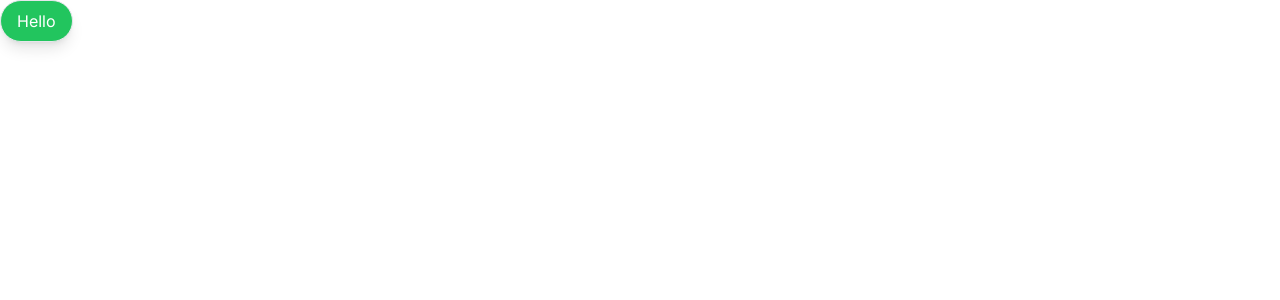
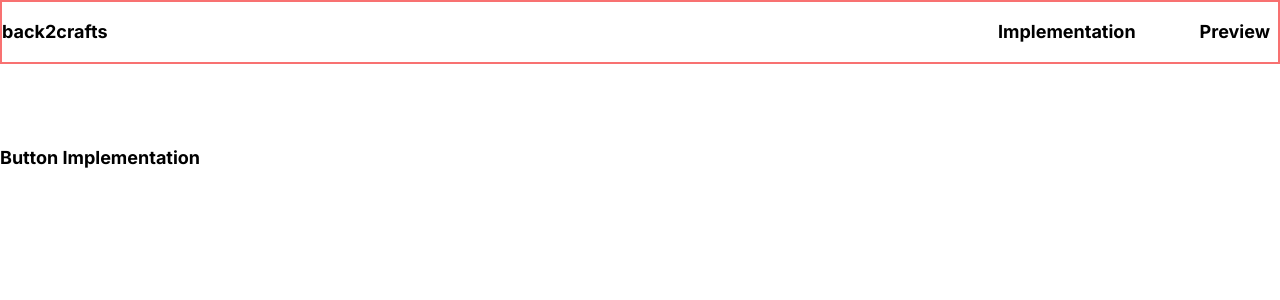
Before and after one commit to sidxh/bored-crafts, a Next.js app: page /button in a window 1280 px wide. Shown: the top 300 px of the page. Built offline with nearby package versions, Linux system fonts and the light colour scheme.

Commit message:
tabs for implementation & preview

```diff
--- a/src/app/button/page.tsx
+++ b/src/app/button/page.tsx
@@ -1,7 +1,36 @@
-import Button from "@/components/Button";
+// pages/button/index.js
+"use client"
 
-export default function ButtonPage(){
-    return(
-      <Button appearance="success" rounded='large'>Hello</Button>
-    )
-}
+import React, { useState } from 'react';
+import Link from 'next/link';
+import ButtonImplementation from '@/implementation/ButtonImplementation';
+import ButtonPreview from '@/preview/ButtonPreview';
+
+
+const ButtonCraft = () => {
+  const [activeTab, setActiveTab] = useState('implementation');
+
+  const renderTabContent = () => {
+    switch (activeTab) {
+      case 'implementation':
+        return <ButtonImplementation />;
+      case 'preview':
+        return <ButtonPreview />;
+      default:
+        return null;
+    }
+  };
+
+  return (
+    <div className='max-w-screen-xl mx-auto text-lg font-bold'>
+      <div className='border-2 border-red-400 flex gap-16 py-4 mb-20 pr-2'>
+        <Link href="/" className='mr-auto'>back2crafts</Link>
+        <Link href="/button" onClick={() => setActiveTab('implementation')}>Implementation</Link>
+        <Link href="/button" onClick={() => setActiveTab('preview')}>Preview</Link>
+      </div>
+      {renderTabContent()}
+    </div>
+  );
+};
+
+export default ButtonCraft;
--- a/src/app/page.tsx
+++ b/src/app/page.tsx
@@ -3,22 +3,22 @@ import Link from "next/link";
 export default function Home() {
   return (
     <main className="border-2 border-red-400 max-w-screen-xl mx-auto py-10">
-      <h1 className="text-6xl font-bold mt-12 mb-4">UI Crafts By Siddhant</h1>
+      <h1 className="text-6xl font-extrabold mt-12 mb-4">bored crafts by siddhant</h1>
       <p>currently in progress, crafting one experience at a time</p>
-      <div className="my-12 border-2 border-blue-400 grid grid-cols-2 text-left text-lg font-bold underline">
-        <ul>
-          <Link href='/button'><li className="mb-4 hover:text-yellow-600">button</li></Link>
-          <Link href='/dropdown'><li className="mb-4 hover:text-yellow-600">dropdown</li></Link>
-          <Link href='/navbar'><li className="mb-4 hover:text-yellow-600">navbar</li></Link>
-          <Link href='/checkbox'><li className="mb-4 hover:text-yellow-600">checkbox</li></Link>
-          <Link href='/chatbox'><li className="mb-4 hover:text-yellow-600">chatbox</li></Link>
+      <div className="my-12 border-2 border-blue-400 grid grid-cols-2 text-left text-lg font-bold underline max-h-[500px] overflow-y-scroll">
+        <ul className="flex flex-col">
+          <Link href='/button' className="mb-4 w-fit hover:text-yellow-600">button</Link>
+          <Link href='/dropdown' className="mb-4 w-fit hover:text-yellow-600">dropdown</Link>
+          <Link href='/navbar' className="mb-4 w-fit hover:text-yellow-600">navbar</Link>
+          <Link href='/checkbox' className="mb-4 w-fit hover:text-yellow-600">checkbox</Link>
+          <Link href='/chatbox' className="mb-4 w-fit hover:text-yellow-600">chatbox</Link>
         </ul>
-        <ul>
-          <Link href='/button'><li className="mb-4 hover:text-yellow-600">button</li></Link>
-          <Link href='/dropdown'><li className="mb-4 hover:text-yellow-600">dropdown</li></Link>
-          <Link href='/navbar'><li className="mb-4 hover:text-yellow-600">navbar</li></Link>
-          <Link href='/checkbox'><li className="mb-4 hover:text-yellow-600">checkbox</li></Link>
-          <Link href='/chatbox'><li className="mb-4 hover:text-yellow-600">chatbox</li></Link>
+        <ul className="flex flex-col">
+          <Link href='/button' className="mb-4 w-fit hover:text-yellow-600">button</Link>
+          <Link href='/dropdown' className="mb-4 w-fit hover:text-yellow-600">dropdown</Link>
+          <Link href='/navbar' className="mb-4 w-fit hover:text-yellow-600">navbar</Link>
+          <Link href='/checkbox' className="mb-4 w-fit hover:text-yellow-600">checkbox</Link>
+          <Link href='/chatbox' className="mb-4 w-fit hover:text-yellow-600">chatbox</Link>
         </ul>
       </div>
     </main>
--- /dev/null
+++ b/src/implementation/ButtonImplementation.tsx
@@ -0,0 +1,13 @@
+// components/ButtonImplementation.js
+import React from 'react';
+
+const ButtonImplementation = () => {
+  return (
+    <div>
+      <h2>Button Implementation</h2>
+      {/* Your Button component implementation details go here */}
+    </div>
+  );
+};
+
+export default ButtonImplementation;
--- /dev/null
+++ b/src/preview/ButtonPreview.tsx
@@ -0,0 +1,14 @@
+// components/ButtonPreview.js
+import Button from '@/components/Button';
+import React from 'react';
+
+const ButtonPreview = () => {
+  return (
+    <div>
+      <h2>Button Preview</h2>
+      <Button>Test Button</Button> {/* Render your Button component */}
+    </div>
+  );
+};
+
+export default ButtonPreview;
```
